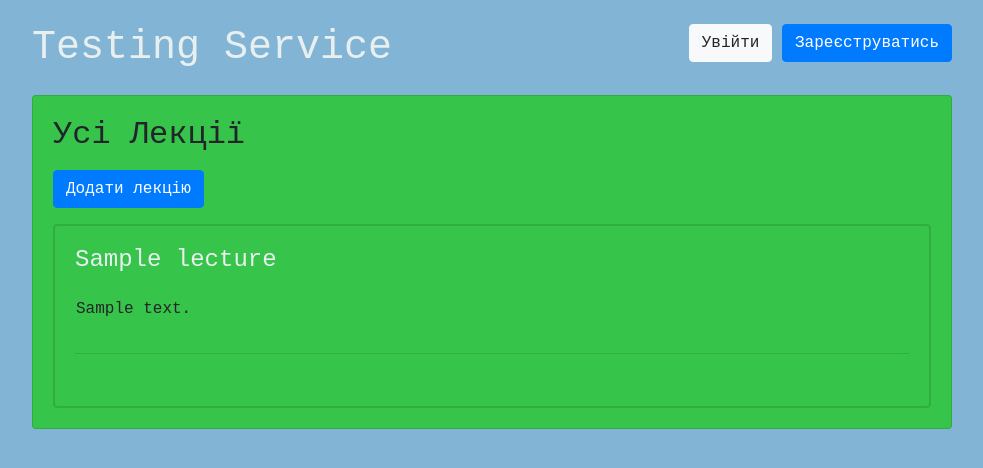
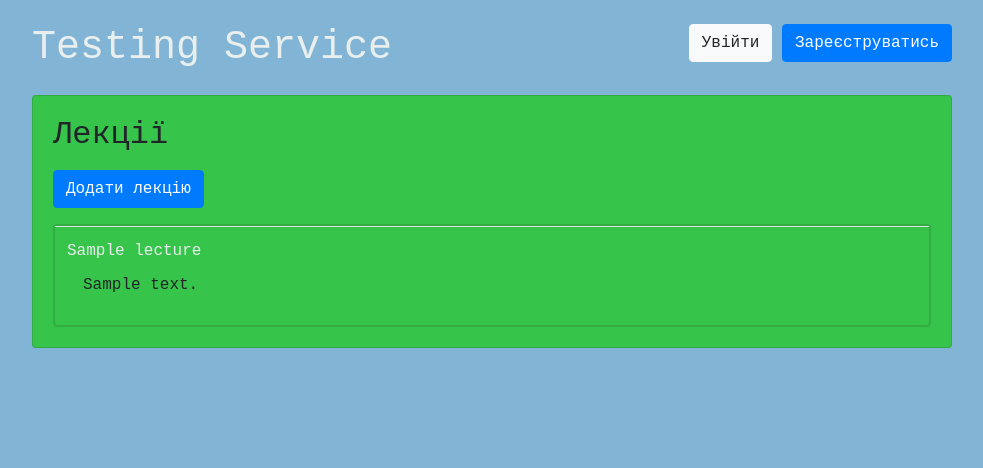
Before and after one commit to andriidem308/django_eolimp, a Django app: template testing/templates/teachers/lecture_change_list.html in a window 1280 px wide. Shown: the top 468 px of the page, without its empty margins (148-1131 px from the left). Run offline with Django 3.2, Linux system fonts and the light colour scheme; the template is opened without the code that fills it: most values are stand-ins (such as "Sample title", 1, 10 or a date in 2020); some libraries are stand-ins or nearby versions; some web fonts are replaced.

Commit message:
- modified code solver - fixed lectures

```diff
--- a/accounts/models.py
+++ b/accounts/models.py
@@ -3,7 +3,7 @@ from django.db import models
 
 
 class UserManager(BaseUserManager):
-    def create_user(self, email,password=None, first_name=None, last_name=None):
+    def create_user(self, email, password=None, first_name=None, last_name=None):
         if not email:
             raise ValueError('User must have an email address!')
 
--- a/testing/services/code_solver.py
+++ b/testing/services/code_solver.py
@@ -11,13 +11,13 @@ def test_student_solution(code, exec_time, file_in, file_out):
     open(temporary_file, 'w').write(code)
 
     try:
-        test_outputs = open(file_out.path, 'r').read().split('\n')
-        test_inputs = open(file_in.path, 'r').readlines()
+        test_outputs = list(map(lambda x: x.strip(), open(file_out.path, 'r').readlines()))
+        test_inputs = list(map(lambda x: x.strip(), open(file_in.path, 'r').readlines()))
 
         code_outputs = []
 
         for curr_test_inputs in test_inputs:
-            inputs_list = curr_test_inputs.rstrip().split(SEPARATOR)
+            inputs_list = curr_test_inputs.split(SEPARATOR)
 
             command = [f'python3 {temporary_file}']
 
--- a/testing/templates/students/solution_form.html
+++ b/testing/templates/students/solution_form.html
@@ -5,6 +5,8 @@
 {% block content %}
     <h2 class="mb-3">{{ problem.title }}</h2>
     <p class="lead">{{ problem.description }}</p>
+    <p class="lead">Максимальний бал: {{ problem.problem_value }}</p>
+    <p class="lead">Дедлайн: {{ problem.deadline }}</p>
     <form method="post" novalidate>
         {% csrf_token %}
         {{ form | crispy }}
--- a/testing/templates/teachers/lecture_change_list.html
+++ b/testing/templates/teachers/lecture_change_list.html
@@ -1,19 +1,27 @@
 {% extends 'base.html' %}
 
 {% block content %}
-  <h2 class="mb-3">Усі Лекції</h2>
+  <h2 class="mb-3">Лекції</h2>
   <a href="{% url 'teachers:lecture_add' %}" class="btn btn-primary mb-3" role="button">Додати лекцію</a>
   <div class="card">
     <div class="card">
-        <ul class="card-body">
-            {% for lecture in lectures %}
-            <h4 class="card-title"><a href="{% url 'teachers:lecture_change' lecture.pk %}">{{ lecture.title }}</a></h4>
-            <li class="row">
-                <span class="grey summary card-subtitle p-3">{{ lecture.description }}</span>
-            </li>
-            <hr>
-            {% endfor %}
-        </ul>
+        <table class="table mb-0">
+            <tbody>
+                {% for lecture in lectures %}
+                <tr>
+                    <td class="align-middle">
+                        <a href="{% url 'teachers:lecture_change' lecture.pk %}">{{ lecture.title }}</a>
+                        <br>
+                        <p class="grey summary card-subtitle p-3">{{ lecture.description }}</p>
+                    </td>
+                </tr>
+                {% empty %}
+                <tr>
+                    <td class="bg-light text-center font-italic" colspan="5">Ви не додали ще ні одної лекції.</td>
+                </tr>
+                {% endfor %}
+            </tbody>
+        </table>
     </div>
   </div>
 {% endblock %}
--- a/testing/views/students.py
+++ b/testing/views/students.py
@@ -124,7 +124,8 @@ class LectureListView(ListView):
     template_name = 'students/lecture_list.html'
 
     def get_queryset(self):
-        queryset = Lecture.objects.all()
+        student = Student.objects.get(user=self.request.user)
+        queryset = Lecture.objects.filter(group=student.group)
         return queryset
 
 
```
Also changed, not shown: debugging/create_users.py (+12 -6 lines), testing/views/teachers.py (+6 -4 lines).
